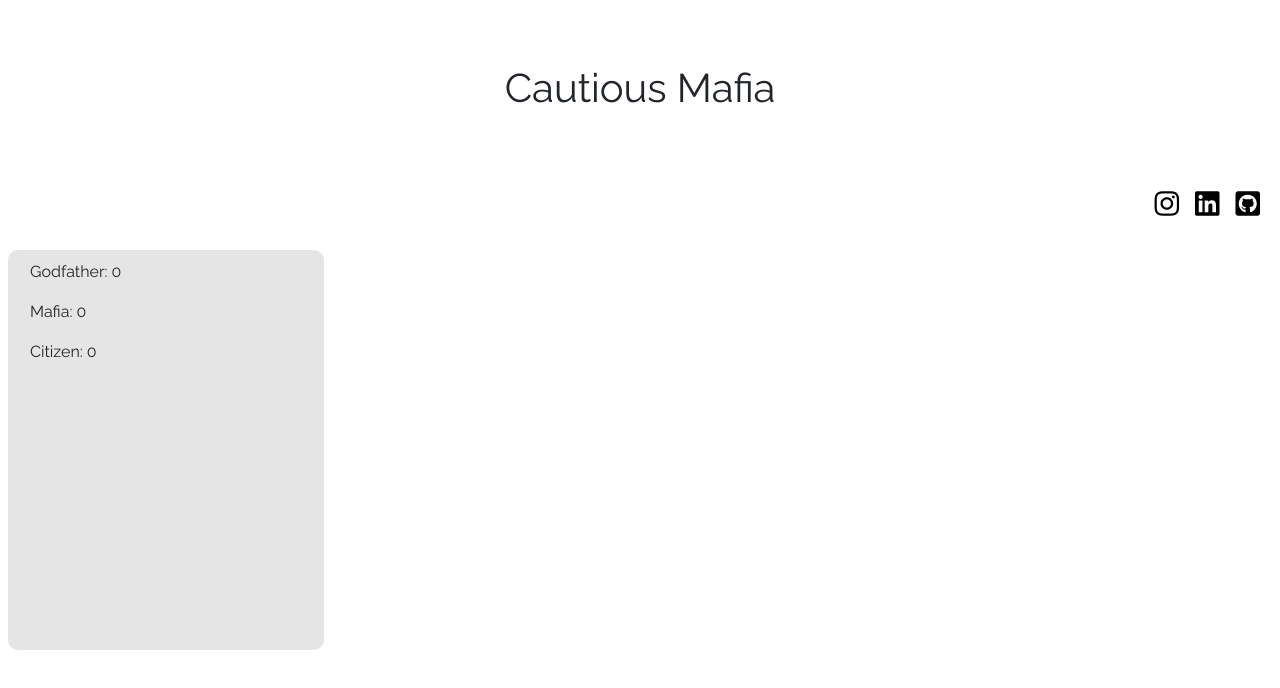
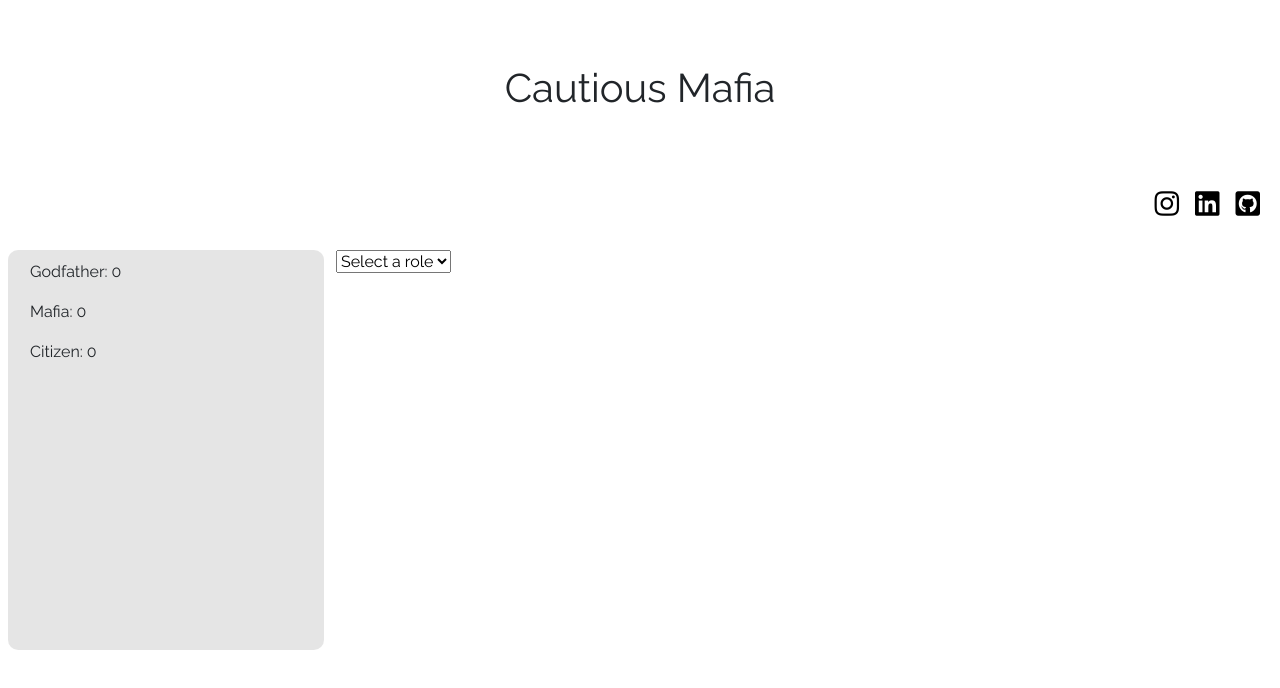
Before and after one commit to MahyarNV/cautious-mafia, a Nuxt app in the folder src/: page / in a window 1280 px wide. Shown: the top 688 px of the page. Built offline with nearby package versions, Linux system fonts and the light colour scheme.

Commit message:
Update RoleSelector.vue

```diff
--- a/src/components/RoleSelector.vue
+++ b/src/components/RoleSelector.vue
@@ -10,7 +10,12 @@
             </div>
             <div class="selector col-12 col-md-6 col-lg-9">
                 <div>
-
+                    <select id="role" v-model="selected" name="role" @change="roleSelect()">
+                        <option selected disabled value="">Select a role</option>
+                        <option value="godfather">Godfather</option>
+                        <option value="mafia">Mafia</option>
+                        <option value="citizen">Citizen</option>
+                    </select>
                 </div>
             </div>
         </div>
@@ -20,9 +25,27 @@
 export default {
     data() {
         return {
+            selected: '',
             godfather: 0,
             mafia: 0,
             citizen: 0,
+        }
+    },
+    methods: {
+        roleSelect() {
+            switch (this.selected) {
+                case 'godfather':
+                    this.godfather += 1;
+                    break;
+
+                case 'mafia':
+                    this.mafia += 1;
+                    break;
+
+                case 'citizen':
+                    this.citizen += 1;
+                    break;
+            }
         }
     }
 }
```
